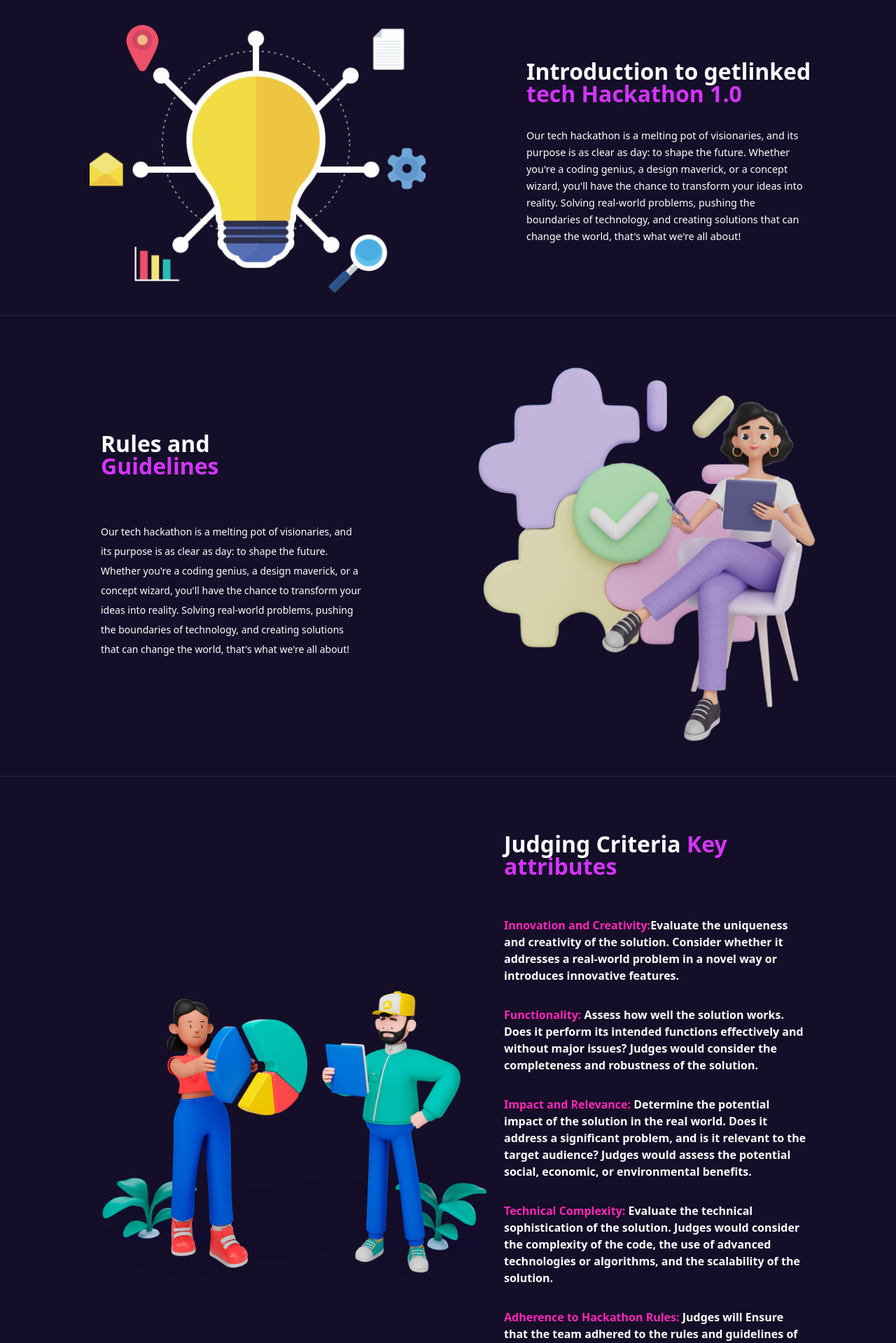
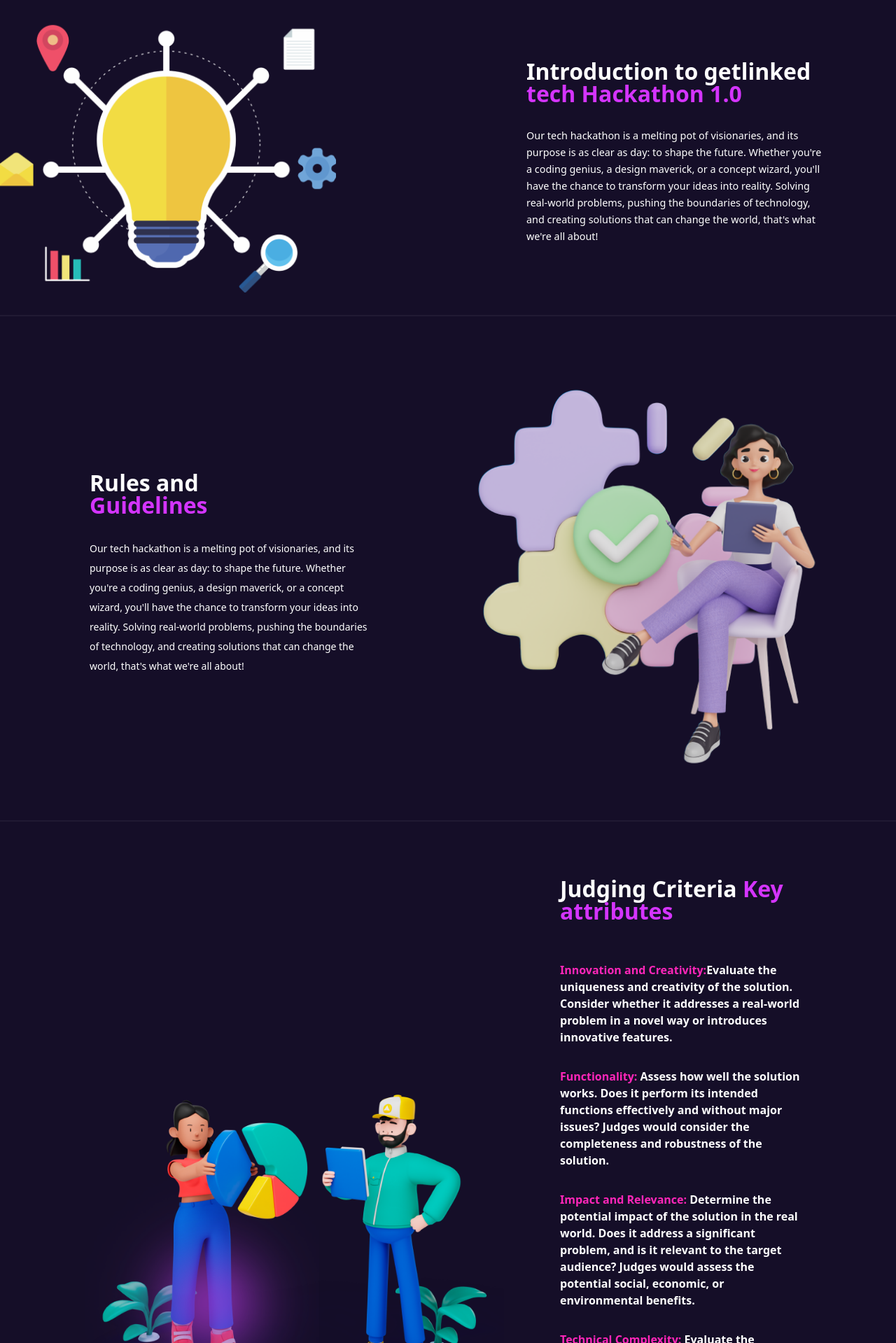
Before and after one commit to Vicwin13/Linkedai, a React (Vite) app: page / in a window 1280 px wide. Shown: the part 881-2800 px from the top of the page at 70% size. Built offline with nearby package versions, Linux system fonts and the light colour scheme; a small style sheet from the web is missing; a web font is replaced by a local one.

Commit message:
chore: still pushing, popup done

```diff
--- a/src/components/Attributes.jsx
+++ b/src/components/Attributes.jsx
@@ -1,57 +1,73 @@
 import pie from "../Images/8046554 1.png";
-
+import lens from "../Images/Purple-Lens-Flare-PNG.png";
+import star from "../Images/star.png";
 export default function Attributes() {
   return (
-    <div className="flex border-b-2 lg:flex-row py-20 items-center justify-center lg:justify-between flex-col">
-      <div className="lg:pl-32">
+    <div className="flex relative border-b border-opacity-10 lg:flex-row py-20 items-center justify-center lg:justify-between flex-col">
+      <div className="lg:pl-32 relative">
         <img className="w-[30rem] lg:w-[37rem] lg:h-[30rem]" src={pie} alt="" />
+        <img
+          className="absolute w-80 top-20 left-30 rotate-90"
+          src={lens}
+          alt=""
+        />
       </div>
-      <aside className=" w-[35rem]">
-        <h2 className="text-[2rem] mx-auto lg:mx-0 w-80 leading-none pb-10 font-bold font-clash">
+
+      <aside className=" w-[30rem]">
+        <h2 className=" text-xl md:text-[2rem] leading-6 w-[13rem] mx-auto text-center md:text-left lg:mx-0 md:w-80 md:leading-none pb-10 font-bold font-clash">
           Judging Criteria <span className="text-third"> Key attributes </span>
         </h2>
-        <div className="font-montserrat lg:pr-32">
-          <p className="py-4 text-[1rem] font-bold">
+        <div className="font-montserrat relative text-center mx-auto w-[25rem] md:w-full md:text-left lg:pr-32">
+          <p className="py-4 text-[.8rem] w-[20rem]  md:w-full  mx-auto font-semibold md:text-[1rem] md:font-bold">
             <span className="text-gradient-2 ">Innovation and Creativity:</span>
             Evaluate the uniqueness and creativity of the solution. Consider
             whether it addresses a real-world problem in a novel way or
             introduces innovative features.
           </p>
-          <p className="py-4 text-[1rem] font-bold">
+          <p className="py-4 text-[.8rem] w-[20rem]  md:w-full mx-auto font-semibold md:text-[1rem] md:font-bold">
             <span className="text-gradient-2 "> Functionality:</span> Assess how
             well the solution works. Does it perform its intended functions
             effectively and without major issues? Judges would consider the
             completeness and robustness of the solution.
           </p>
-          <p className="py-4 text-[1rem] font-bold">
+          <p className="py-4 text-[.8rem] w-[20rem]  md:w-full mx-auto font-semibold md:text-[1rem] md:font-bold">
             <span className="text-gradient-2 "> Impact and Relevance:</span>{" "}
             Determine the potential impact of the solution in the real world.
             Does it address a significant problem, and is it relevant to the
             target audience? Judges would assess the potential social, economic,
             or environmental benefits.
           </p>
-          <p className="py-4 text-[1rem] font-bold">
+          <p className="py-4 text-[.8rem] w-[20rem]  md:w-full mx-auto font-semibold md:text-[1rem] md:font-bold">
             <span className="text-gradient-2"> Technical Complexity:</span>{" "}
             Evaluate the technical sophistication of the solution. Judges would
             consider the complexity of the code, the use of advanced
             technologies or algorithms, and the scalability of the solution.
           </p>
-          <p className="py-4 text-[1rem] font-bold">
+          <p className="py-4 text-[.8rem] w-[20rem] md:w-full  mx-auto font-semibold md:text-[1rem] md:font-bold">
             <span className="text-gradient-2 ">
-              {" "}
               Adherence to Hackathon Rules:
             </span>{" "}
             Judges will Ensure that the team adhered to the rules and guidelines
             of the hackathon, including deadlines, use of specific technologies
             or APIs, and any other competition-specific requirements.
           </p>
-          <div>
-            <button className="md:block mt-16 font-montserrat  font-[400] text-[1rem] rounded bg-gradient-to-tr from-gradient-2 via-gradient-3, via-gradient-1 to-gradient-0 w-[10.75rem] h-[3.3rem]">
+          <div className="flex justify-center lg:justify-start">
+            <button className=" mt-16 font-montserrat  font-[400] text-[1rem] rounded bg-gradient-to-tr from-gradient-2 via-gradient-3, via-gradient-1 to-gradient-0 w-[10.75rem] h-[3.3rem]">
               Read More
             </button>
           </div>
         </div>
       </aside>
+      <img
+        className="rotate-90 absolute bottom-10 -right-24 w-[30rem]"
+        src={lens}
+        alt=""
+      />
+      <img
+        className="absolute bottom-32 right-10 md:bottom-20 md:right-20"
+        src={star}
+        alt=""
+      />
     </div>
   );
 }
--- a/src/components/Guidelines.jsx
+++ b/src/components/Guidelines.jsx
@@ -1,13 +1,14 @@
+/* eslint-disable react/no-unescaped-entities */
 import woman from "../Images/7450159 1.png";
 
 export default function Guidelines() {
   return (
-    <div className="flex border-white border-opacity-5 border-b-2 justify-center lg:justify-between flex-col-reverse lg:flex-row items-center">
+    <div className="flex border-white py-8 border-opacity-5 border-b-2 justify-center lg:justify-between flex-col-reverse lg:flex-row items-center">
       <div className="lg:pl-32 w-[33.4rem]">
-        <p className="font-clash p-4 font-bold mx-auto text-center lg:text-left lg:ml-0 text-[2rem] w-80 leading-none pb-12">
+        <p className="font-clash p-4 md:px-0 font-bold mx-auto text-center lg:text-left lg:ml-0 text-xl md:text-[2rem] w-52 md:w-80 leading-none pb-8">
           Rules and <span className="text-third">Guidelines</span>
         </p>
-        <p className="text-sm leading-7 p-4  lg:text-left text-center font-montserrat">
+        <p className="text-sm w-[20rem] md:w-full mx-auto leading-7 p-4 md:p-0 lg:text-left text-center font-montserrat">
           Our tech hackathon is a melting pot of visionaries, and its purpose is
           as clear as day: to shape the future. Whether you're a coding genius,
           a design maverick, or a concept wizard, you'll have the chance to
--- a/src/components/HomeContent.jsx
+++ b/src/components/HomeContent.jsx
@@ -9,12 +9,16 @@
   return (
     <>
       <section className="bg-first  flex xl:flex-row flex-col justify-center  items-center text-white relative">
-        <div className="absolute  top-0 z-10 lg:right-32 right-5">
+        <div className="absolute  top-0 z-1 lg:right-32 right-5">
           <p className="italic font-montserrat text-base md:text-[2.25rem] font-[700] text-italics">
             Igniting a Revolution in HR Innovation
           </p>
           <div className="relative">
-            <img className=" absolute right-0" src={curve} alt="" />
+            <img
+              className=" absolute w-[11rem] md:w-fit h-fit   md:right-0"
+              src={curve}
+              alt=""
+            />
           </div>
         </div>
 
@@ -37,7 +41,7 @@
               </p>
             </div>
 
-            <p className="  font-montserrat text-[1.3rem] md:text-[1.25rem] md:text-left text-center mx-auto w-[26rem] md:w-full leading-8 ">
+            <p className="  font-montserrat text-[.9rem] leading-1 md:text-[1.25rem] md:text-left text-center mx-auto w-[20rem] sm:w-[26rem] md:w-full md:leading-8 ">
               Participate in getlinked tech Hackathon 2023 stand a chance to win
               a Big prize
             </p>
--- a/src/components/Ideas.jsx
+++ b/src/components/Ideas.jsx
@@ -1,22 +1,23 @@
+/* eslint-disable react/no-unescaped-entities */
 import idea from "../Images/the big idea 1.png";
 
 export default function Ideas() {
   return (
     <>
-      <div className="flex flex-wrap border-white border-opacity-5 border-t-2 border-b-2 py-8 justify-center lg:justify-between items-center">
-        <div className="lg:pl-32">
+      <div className="flex flex-col pt-8 md:flex-row gap-8 border-white border-opacity-5 border-t-2 border-b-2 py-8 justify-center md:justify-between items-center">
+        <div className="lg:pl-18">
           <img
             className="w-[16rem] md:w-[30rem] md:h-[29rem]"
             src={idea}
             alt=""
           />
         </div>
-        <div className="lg:pr-32 w-[33rem] ">
-          <p className="font-clash mt-16 mx-auto pb-8 text-xl w-[15rem] md:w-[27rem] text-center lg:text-left md:text-[2rem] font-[700] leading-none">
+        <div className="lg:pr-24 w-[33rem] ">
+          <p className="font-clash mt-16  mx-auto pb-8 text-xl w-[16rem] md:w-[27rem] text-center lg:text-left md:text-[2rem] font-[700] leading-none">
             Introduction to getlinked
             <span className="text-third"> tech Hackathon 1.0</span>
           </p>
-          <p className="text-center lg:text-left  text-[0.9rem] font-montserrat leading-6">
+          <p className="text-center  w-[20rem] md:w-full mx-auto break-words lg:text-left  text-[0.9rem] font-montserrat leading-6">
             Our tech hackathon is a melting pot of visionaries, and its purpose
             is as clear as day: to shape the future. Whether you're a coding
             genius, a design maverick, or a concept wizard, you'll have the
--- a/src/components/Navbar.jsx
+++ b/src/components/Navbar.jsx
@@ -7,30 +7,11 @@
   const [isPopup, setIsPopup] = useState(false);
 
   const showPopup = () => {
-    setIsPopup(true);
+    setIsPopup(!isPopup);
   };
 
-  const closePopup = () => {
-    setIsPopup(false);
-  };
-
-  const StyledButton = styled.button`
-    display: none;
-    @media screen and (min-width: 600px) {
-      display: block;
-    }
-  `;
-
-  const NavLinks = styled.div`
-    display: none;
-
-    @media screen and (min-width: 850px) {
-      display: block;
-    }
-  `;
   return (
     <div>
-      <Popup show={isPopup} onClose={closePopup} />
       <NavbarLayout>
         <div className="absolute font-[400] text-[1rem] font-montserrat flex items-center pt-3 inset-y-0 right-8 lg:right-32">
           <NavLinks className=" ">
@@ -52,6 +33,7 @@
               <Link to="/register">Register</Link>
             </StyledButton>
             <div className=" w-fit flex flex-col md:hidden" onClick={showPopup}>
+              {isPopup && <Popup onClose={showPopup} />}
               <span className="bg-white rounded mb-1 w-[1rem] h-1"></span>
               <span className="bg-white rounded  mb-1 w-[2rem] h-1"></span>
               <span className="bg-white rounded w-[1rem] self-end h-1"></span>
@@ -62,3 +44,18 @@
     </div>
   );
 }
+
+const StyledButton = styled.button`
+  display: none;
+  @media screen and (min-width: 600px) {
+    display: block;
+  }
+`;
+
+const NavLinks = styled.div`
+  display: none;
+
+  @media screen and (min-width: 850px) {
+    display: block;
+  }
+`;
--- a/src/components/Popup.jsx
+++ b/src/components/Popup.jsx
@@ -1,23 +1,30 @@
+import { useEffect, useRef } from "react";
 import { Link } from "react-router-dom";
 import styled from "styled-components";
 
 // eslint-disable-next-line react/prop-types
-function Popup({ show, onClose }) {
-  if (!show) {
-    return null;
-  }
+export default function Popup({ onClose }) {
+  const popupRef = useRef();
 
-  const Ring = styled.div`
-    border-image: linear-gradient(to bottom, #903aff, #ff26b9);
-    border-image-slice: 1;
-    border-radius: 50%;
-  `;
+  useEffect(() => {
+    const handleClickOutside = (event) => {
+      if (popupRef.current && !popupRef.current.contains(event.target)) {
+        onClose();
+      }
+    };
+
+    document.addEventListener("mousedown", handleClickOutside);
+
+    return () => {
+      document.removeEventListener("mousedown", handleClickOutside);
+    };
+  }, [onClose]);
 
   return (
-    <div className="absolute">
-      <aside className="bg-first rounded-lg  p-16 w-[21.75rem] h-[30rem] border ">
+    <div className="fixed  top-0 z-1000 right-0 z-10">
+      <aside className="bg-first rounded-lg  p-16 w-[21rem] h-[30rem] border ">
         <div className="pb-12 flex justify-end" onClick={onClose}>
-          <Ring className="border-4  flex justify-center items-center w-8 h-8 rounded">
+          <Ring className="border-4 flex justify-center items-center w-8 h-8 rounded">
             X
           </Ring>
         </div>
@@ -35,4 +42,8 @@
   );
 }
 
-export default Popup;
+const Ring = styled.div`
+  border-image: linear-gradient(to bottom, #903aff, #ff26b9);
+  border-image-slice: 1;
+  border-radius: 50%;
+`;
```
Also changed, not shown: src/components/Faq.jsx (+34 -20 lines).
